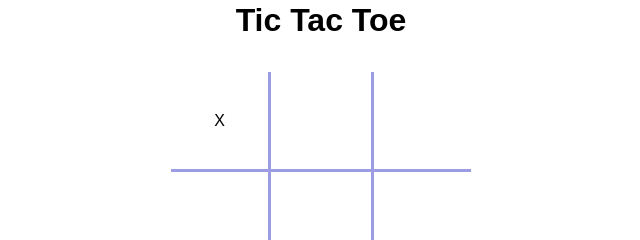
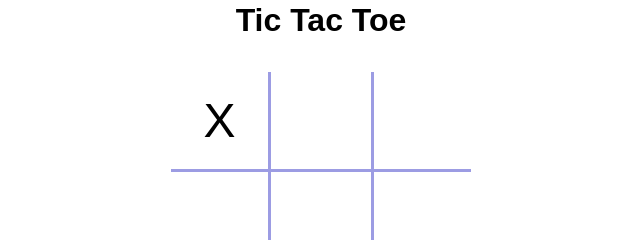
Before and after one commit to GodOfProDev/tictactoe, a plain HTML site: page index.html in a window 1280 px wide. Both pictures are taken after a click on the element 540 px from the left and 122 px from the top of the page. Shown: the top 240 px of the page, 319-959 px from the left. Drawn offline with Linux system fonts and the light colour scheme.

Commit message:
Some improvements

```diff
--- a/index.js
+++ b/index.js
@@ -187,8 +187,10 @@ cells.forEach(cell => {
         let target = e.target;
         let row = parseInt(target.getAttribute("data-row"))
         let column = parseInt(target.getAttribute("data-column"))
-        if (!gameManager.getIsOver()) {
+        if (!gameManager.getIsOver() && target.innerText === "") {
             target.innerText = gameManager.getTurn();
+        } else {
+            return;
         }
 
         gameManager.play(row, column);
--- a/styles/style.css
+++ b/styles/style.css
@@ -83,6 +83,7 @@ button {
 
 .cell {
     user-select: none;
+    font-size: 3rem
 }
 
 .cell:hover {
```
